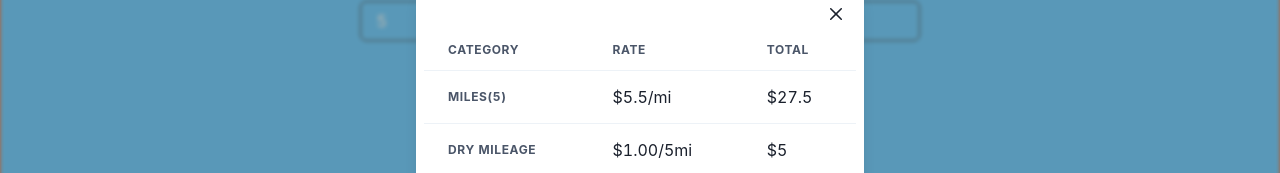
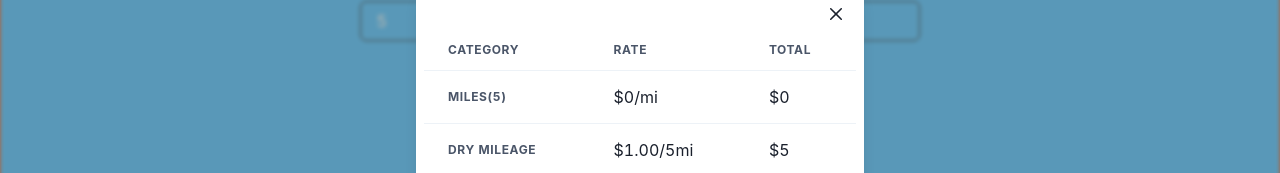
Before and after one commit to kcstarks/Price-Calculator, a React (Vite) app: page / in a window 1280 px wide. Both pictures are taken after typing "5" into the empty fields and a click on the button "Calculate". Shown: the part 260-433 px from the top of the page. Built offline with nearby package versions, Linux system fonts and the light colour scheme.

Commit message:
Reorganized mode property in data and refactored code

```diff
--- a/src/components/ModeSelector.tsx
+++ b/src/components/ModeSelector.tsx
@@ -12,7 +12,7 @@ function capitalize(str: string) {
 
 const ModeSelector = ({ selectedPayer, onSelectMode }: Props) => {
   if (selectedPayer != null) {
-    const modeKeys: string[] = Object.keys(selectedPayer.load_fee);
+    const modeKeys: string[] = Object.keys(selectedPayer.mode);
     return (
       <>
         <Heading paddingBottom={3}>Mode</Heading>
--- a/src/components/tables/ContractTable.tsx
+++ b/src/components/tables/ContractTable.tsx
@@ -48,23 +48,27 @@ const ContractTable = ({ inputQuery }: Props) => {
       : null;
   }, []);
 
+  let payerMode =
+    inputQuery.payer?.mode[
+      inputQuery.mode as keyof typeof inputQuery.payer.mode
+    ];
+
   const feePerMile = () => {
-    if (inputQuery.mode === "ambulatory" || inputQuery.mode === "wheelchair") {
+    if (inputQuery.payer != null) {
+      let payermode =
+        inputQuery.payer.mode[
+          inputQuery.mode as keyof typeof inputQuery.payer.mode
+        ];
       if (inputQuery.miles < 50) {
-        return 3.5;
+        return payermode.underfifty;
       } else if (inputQuery.miles < 100) {
-        return 4.5;
+        return payermode.underhundred;
       } else {
-        return 5.5;
+        return payermode.overhundred;
       }
     } else {
-      if (inputQuery.miles < 50) {
-        return 5.5;
-      } else if (inputQuery.miles < 100) {
-        return 6.5;
-      } else {
-        return 8.0;
-      }
+      console.log("no payer mode");
+      return 0;
     }
   };
 
@@ -72,16 +76,14 @@ const ContractTable = ({ inputQuery }: Props) => {
     return feePerMile() * inputQuery.miles;
   };
 
+  //
   const oxygenMap: { [key: string]: string } = {
     one: "2-4 lpm O",
     two: "5-7 lpm O",
     three: "8+ lpm O",
   };
-  const modePrice =
-    inputQuery.payer?.load_fee[
-      inputQuery.mode as keyof typeof inputQuery.payer.load_fee
-    ];
-  const oxygenPrice =
+  const loadFee = payerMode?.load_fee;
+  const oxygenFee =
     inputQuery.payer?.oxygen[
       inputQuery.oxygenRange as keyof typeof inputQuery.payer.oxygen
     ];
@@ -110,8 +112,8 @@ const ContractTable = ({ inputQuery }: Props) => {
             </Tr>
             <Tr className="row">
               <Th>Load Fee ({inputQuery.mode})</Th>
-              <Td>${modePrice}</Td>
-              <Td className="totalCell">${modePrice}</Td>
+              <Td>${loadFee}</Td>
+              <Td className="totalCell">${loadFee}</Td>
             </Tr>
             {inputQuery.bari ? (
               <Tr className="row">
@@ -133,8 +135,8 @@ const ContractTable = ({ inputQuery }: Props) => {
                   {oxygenMap[inputQuery.oxygenRange]}
                   <sub>2</sub>
                 </Th>
-                <Td>${oxygenPrice}</Td>
-                <Td className="totalCell">${oxygenPrice}</Td>
+                <Td>${oxygenFee}</Td>
+                <Td className="totalCell">${oxygenFee}</Td>
               </Tr>
             ) : null}
             {/*<Tr className="row">
--- a/src/components/tables/PrivateTable.tsx
+++ b/src/components/tables/PrivateTable.tsx
@@ -49,23 +49,27 @@ const PrivateTable = ({ inputQuery }: Props) => {
       : null;
   }, []);
 
+  let payerMode =
+    inputQuery.payer?.mode[
+      inputQuery.mode as keyof typeof inputQuery.payer.mode
+    ];
+
   const feePerMile = () => {
-    if (inputQuery.mode === "ambulatory" || inputQuery.mode === "wheelchair") {
+    if (inputQuery.payer != null) {
+      let payermode =
+        inputQuery.payer.mode[
+          inputQuery.mode as keyof typeof inputQuery.payer.mode
+        ];
       if (inputQuery.miles < 50) {
-        return 3.5;
+        return payermode.underfifty;
       } else if (inputQuery.miles < 100) {
-        return 4.5;
+        return payermode.underhundred;
       } else {
-        return 5.5;
+        return payermode.overhundred;
       }
     } else {
-      if (inputQuery.miles < 50) {
-        return 5.5;
-      } else if (inputQuery.miles < 100) {
-        return 6.5;
-      } else {
-        return 8.0;
-      }
+      console.log("no payer mode");
+      return 0;
     }
   };
 
@@ -79,11 +83,8 @@ const PrivateTable = ({ inputQuery }: Props) => {
     two: "5-7 lpm O",
     three: "8+ lpm O",
   };
-  const modePrice =
-    inputQuery.payer?.load_fee[
-      inputQuery.mode as keyof typeof inputQuery.payer.load_fee
-    ];
-  const oxygenPrice =
+  const loadFee = payerMode?.load_fee;
+  const oxygenFee =
     inputQuery.payer?.oxygen[
       inputQuery.oxygenRange as keyof typeof inputQuery.payer.oxygen
     ];
@@ -112,8 +113,8 @@ const PrivateTable = ({ inputQuery }: Props) => {
             </Tr>
             <Tr className="row">
               <Th>Load Fee ({inputQuery.mode})</Th>
-              <Td>${modePrice}</Td>
-              <Td className="totalCell">${modePrice}</Td>
+              <Td>${loadFee}</Td>
+              <Td className="totalCell">${loadFee}</Td>
             </Tr>
             {inputQuery.bari ? (
               <Tr className="row">
@@ -135,8 +136,8 @@ const PrivateTable = ({ inputQuery }: Props) => {
                   {oxygenMap[inputQuery.oxygenRange]}
                   <sub>2</sub>
                 </Th>
-                <Td>${oxygenPrice}</Td>
-                <Td className="totalCell">${oxygenPrice}</Td>
+                <Td>${oxygenFee}</Td>
+                <Td className="totalCell">${oxygenFee}</Td>
               </Tr>
             ) : null}
             <Tr className="row">
--- a/src/data/data.ts
+++ b/src/data/data.ts
@@ -2,7 +2,26 @@ export default [
   {
     name: "Private",
     slug: "private",
-    load_fee: { ambulatory: 35.0, wheelchair: 55.0, stretcher: 300.0 },
+    mode: {
+      ambulatory: {
+        load_fee: 35.0,
+        underfifty: 3.5,
+        underhundred: 4.5,
+        overhundred: 5.5,
+      },
+      wheelchair: {
+        load_fee: 55.0,
+        underfifty: 3.5,
+        underhundred: 4.5,
+        overhundred: 5.5,
+      },
+      stretcher: {
+        load_fee: 300.0,
+        underfifty: 5.5,
+        underhundred: 6.5,
+        overhundred: 8.0,
+      },
+    },
     bari: 100.0,
     oxygen: { one: 25.0, two: 35.0, three: 50.0 },
     weekend_fee: 25.0,
@@ -11,7 +30,26 @@ export default [
   {
     name: "Contract",
     slug: "contract",
-    load_fee: { ambulatory: 35.0, wheelchair: 55.0, stretcher: 300.0 },
+    mode: {
+      ambulatory: {
+        load_fee: 35.0,
+        underfifty: 3.5,
+        underhundred: 4.5,
+        overhundred: 5.5,
+      },
+      wheelchair: {
+        load_fee: 55.0,
+        underfifty: 3.5,
+        underhundred: 4.5,
+        overhundred: 5.5,
+      },
+      stretcher: {
+        load_fee: 300.0,
+        underfifty: 5.5,
+        underhundred: 6.5,
+        overhundred: 8.0,
+      },
+    },
     bari: 100.0,
     oxygen: { one: 25.0, two: 35.0, three: 50.0 },
     weekend_fee: 25.0,
@@ -20,7 +58,26 @@ export default [
   {
     name: "JPS",
     slug: "jps",
-    load_fee: { ambulatory: 35.0, wheelchair: 50.0, stretcher: 200.0 },
+    mode: {
+      ambulatory: {
+        load_fee: 35.0,
+        underfifty: 3.5,
+        underhundred: 4.5,
+        overhundred: 5.5,
+      },
+      wheelchair: {
+        load_fee: 55.0,
+        underfifty: 3.5,
+        underhundred: 4.5,
+        overhundred: 5.5,
+      },
+      stretcher: {
+        load_fee: 300.0,
+        underfifty: 5.5,
+        underhundred: 6.5,
+        overhundred: 8.0,
+      },
+    },
     bari: 100.0,
     oxygen: { one: 25.0, two: 35.0, three: 50.0 },
     weekend_fee: 25.0,
--- a/src/hooks/usePayers.ts
+++ b/src/hooks/usePayers.ts
@@ -3,9 +3,25 @@ import payers from "../data/data";
 export interface Payer {
   name: string;
   slug: string;
-  load_fee: {
-    wheelchair: number;
-    stretcher: number;
+  mode: {
+    ambulatory: {
+      load_fee: number;
+      underfifty: number;
+      underhundred: number;
+      overhundred: number;
+    };
+    wheelchair: {
+      load_fee: number;
+      underfifty: number;
+      underhundred: number;
+      overhundred: number;
+    };
+    stretcher: {
+      load_fee: number;
+      underfifty: number;
+      underhundred: number;
+      overhundred: number;
+    };
   };
   bari: number;
   oxygen: {
```
